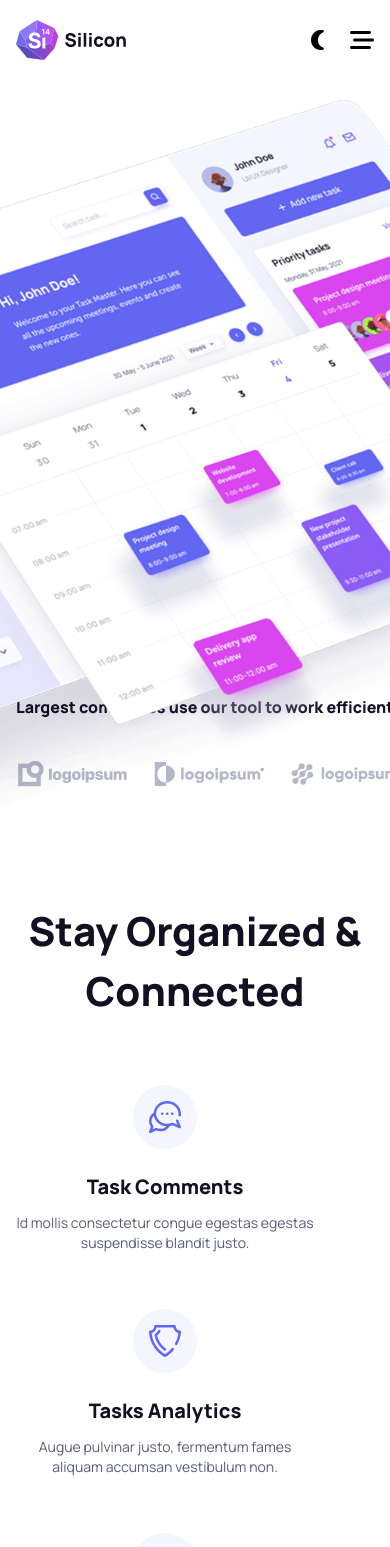
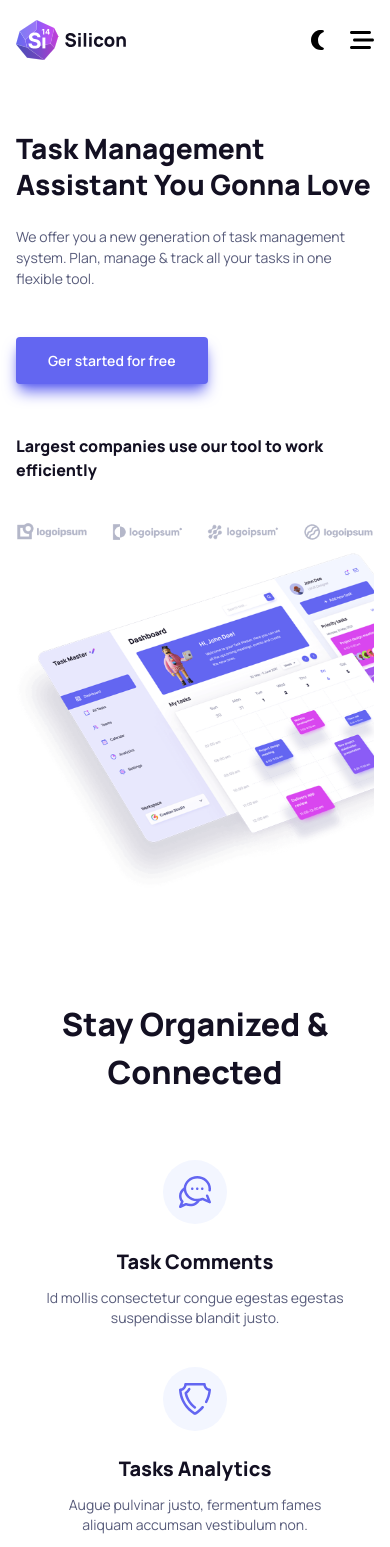
Before and after one commit to Munna-Scriptz/Task-Management, a React (Vite) app: page / in a window 390 px wide. Shown: the top 1547 px of the page. Built offline with nearby package versions, Linux system fonts and the light colour scheme.

Commit message:
Banner , Organised , Manage Responsived

```diff
--- a/src/components/Banner.jsx
+++ b/src/components/Banner.jsx
@@ -9,13 +9,13 @@ import BannerImage from '../assets/images/BannerImage.png'
 const Banner = () => {
   return (
     <>
-        <section id='Banner' className='relative mt-[112px]'>
+        <section id='Banner' className='relative lg:mt-[112px] mt-[50px]'>
             <div className="container">
-                <div id="Banner-Row" className='flex items-center justify-between'>
+                <div id="Banner-Row" className='flex lg:flex-row flex-col items-center justify-between'>
                     {/* ---------Banner Text--------- */}
                     <div>
-                        <h1 className='text-[56px] text-gray900 w-[526px] font-extrabold leading-[130%]'>Task Management Assistant You Gonna Love</h1>
-                        <p className='text-[18px] text-gray700 w-[526px] font-normal mt-[24px]'>We offer you a new generation of task management system. Plan, manage & track all your tasks in one flexible tool.</p>
+                        <h1 className='lg:text-[56px] text-[28px] text-gray900 lg:w-[526px] font-extrabold leading-[130%]'>Task Management Assistant You Gonna Love</h1>
+                        <p className='lg:text-[18px] text-[14px] text-gray700 lg:w-[526px] font-normal mt-[24px]'>We offer you a new generation of task management system. Plan, manage & track all your tasks in one flexible tool.</p>
                         {/* ---------Buttons--------- */}
                         <div className='mt-[48px] flex items-center gap-[24px]'>
                             <button className='bg-brand py-[13px] px-[32px] shadow-lg shadow-brand hover:bg-gray200 hover:text-gray800 duration-[.3s] text-white flex items-center gap-2 rounded-[4px] font-manrope text-[14px] font-semibold cursor-pointer'>
@@ -23,7 +23,7 @@ const Banner = () => {
                             </button>
                         </div>
                         {/* ---------Brands--------- */}
-                        <p className='text-gray900 text-base font-extrabold mt-[112px]'>Largest companies use our tool to work efficiently</p>
+                        <p className='text-gray900 text-base font-extrabold lg:mt-[112px] mt-[50px]'>Largest companies use our tool to work efficiently</p>
                         <div className='flex items-center gap-6 mt-10'>
                             <Link to={'/'}><img src={Brand1} alt="Brands" /></Link>
                             <Link to={'/'}><img src={Brand2} alt="Brands" /></Link>
@@ -32,7 +32,7 @@ const Banner = () => {
                         </div>
                     </div>
                     {/* ---------Banner Image--------- */}
-                    <div className='absolute top-[-120px] right-0 max-w-[1058px] min-w-[800px] w-[700px]'>
+                    <div className='lg:absolute top-[-120px] right-0 max-w-[1058px] lg:min-w-[800px] lg:w-[700px]'>
                         <img src={BannerImage} alt="Banner Image" />
                     </div>
                 </div>
--- a/src/components/Manage.jsx
+++ b/src/components/Manage.jsx
@@ -8,7 +8,7 @@ const Manage = () => {
     <>
         <section id='Manage' className='mt-[112px]'>
             <div className="container">
-                <div id="Manage-Row" className='flex items-center justify-between'>
+                <div id="Manage-Row" className='flex lg:flex-row flex-col items-center justify-between'>
                     {/* -------------Left Side------------ */}
                     <div>
                         <img src={ManageImg} alt="Image" />
@@ -16,29 +16,29 @@ const Manage = () => {
                     {/* -------------Right Side------------ */}
                     <div>
                         <h2 className='text-gray900 font-extrabold text-[32px] mb-[32px]'>Simple & Easy to Use</h2>
-                        <ul className='flex flex-col gap-3'>
+                        <ul className='flex flex-col md:gap-3 gap-4'>
                             <li className='flex items-center gap-2'>
                                 <IoMdCheckmarkCircleOutline fill='#6366F1' className='text-[18px]'/>
-                                <p className='text-gray700 text-base '>Powerful project management</p>
+                                <p className='text-gray700 lg:text-base text-sm '>Powerful project management</p>
                             </li>
                             <li className='flex items-center gap-2'>
                                 <IoMdCheckmarkCircleOutline fill='#6366F1' className='text-[18px]'/>
-                                <p className='text-gray700 text-base '>Transparent work management</p>
+                                <p className='text-gray700 lg:text-base text-sm '>Transparent work management</p>
                             </li>
                             <li className='flex items-center gap-2'>
                                 <IoMdCheckmarkCircleOutline fill='#6366F1' className='text-[18px]'/>
-                                <p className='text-gray700 text-base '>Manage work & focus on the most important tasks</p>
+                                <p className='text-gray700 lg:text-base text-sm '>Manage work & focus on the most important tasks</p>
                             </li>
                             <li className='flex items-center gap-2'>
                                 <IoMdCheckmarkCircleOutline fill='#6366F1' className='text-[18px]'/>
-                                <p className='text-gray700 text-base '>Track your progress with interactive charts</p>
+                                <p className='text-gray700 lg:text-base text-sm '>Track your progress with interactive charts</p>
                             </li>
                             <li className='flex items-center gap-2'>
                                 <IoMdCheckmarkCircleOutline fill='#6366F1' className='text-[18px]'/>
-                                <p className='text-gray700 text-base '>Easiest way to track time spent on tasks</p>
+                                <p className='text-gray700 lg:text-base text-sm '>Easiest way to track time spent on tasks</p>
                             </li>
                         </ul>
-                        <button className='flex items-center gap-2 text-white font-semibold cursor-pointer py-[12px] px-[28px] bg-brand rounded-[6px] mt-[40px]'>Learn more<FaArrowRight /></button>
+                        <button className='flex items-center gap-2 text-white font-semibold hover:bg-gray300 hover:text-gray800 duration-[.3s] cursor-pointer py-[12px] px-[28px] bg-brand rounded-[6px] mt-[40px]'>Learn more<FaArrowRight /></button>
                     </div>
                 </div>
             </div>
--- a/src/components/Organized.jsx
+++ b/src/components/Organized.jsx
@@ -57,9 +57,9 @@ const Organized = () => {
             <div className="container">
                 <div id="Use-Row">
                     {/* ------------Header------------ */}
-                    <div><h2 className='text-gray900 text-[40px] font-extrabold text-center'>Stay Organized & Connected</h2></div>
+                    <div><h2 className='text-gray900 lg:text-[40px] text-[32px] font-extrabold text-center'>Stay Organized & Connected</h2></div>
                     {/* ------------List------------ */}
-                    <div className='flex items-center justify-between mt-[64px] gap-y-[56px] flex-wrap'>
+                    <div className='flex items-center justify-center md:justify-between  mt-[64px] lg:gap-y-[56px] gap-y-[39px] flex-wrap'>
                         {
                             MyOrganized.map((item , e)=>(
                             <div className='w-[298px] flex items-center flex-col gap-6'>
```
